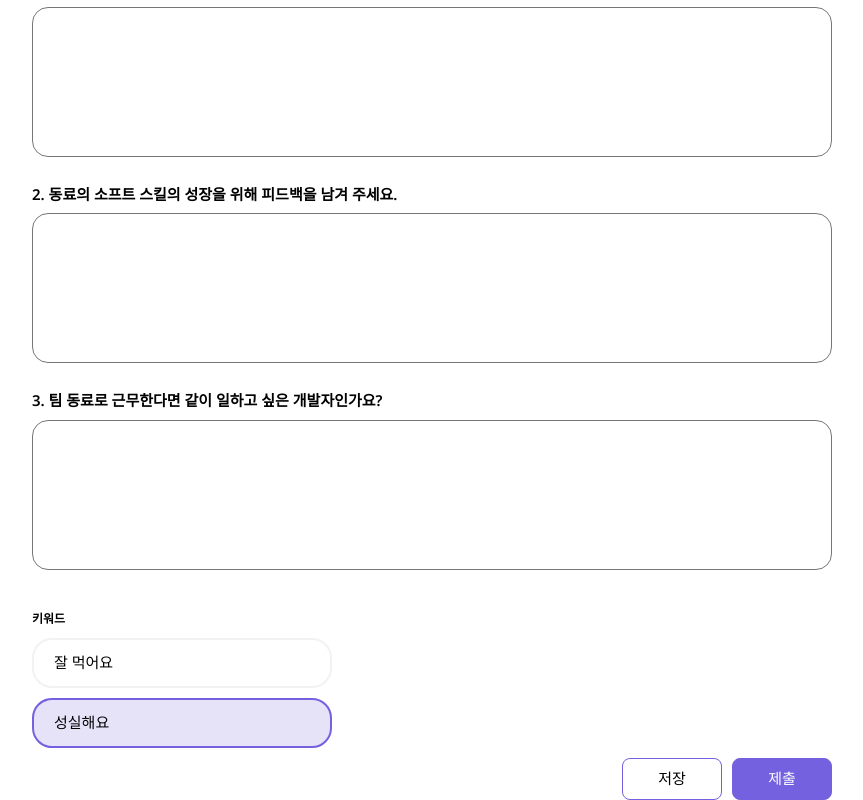
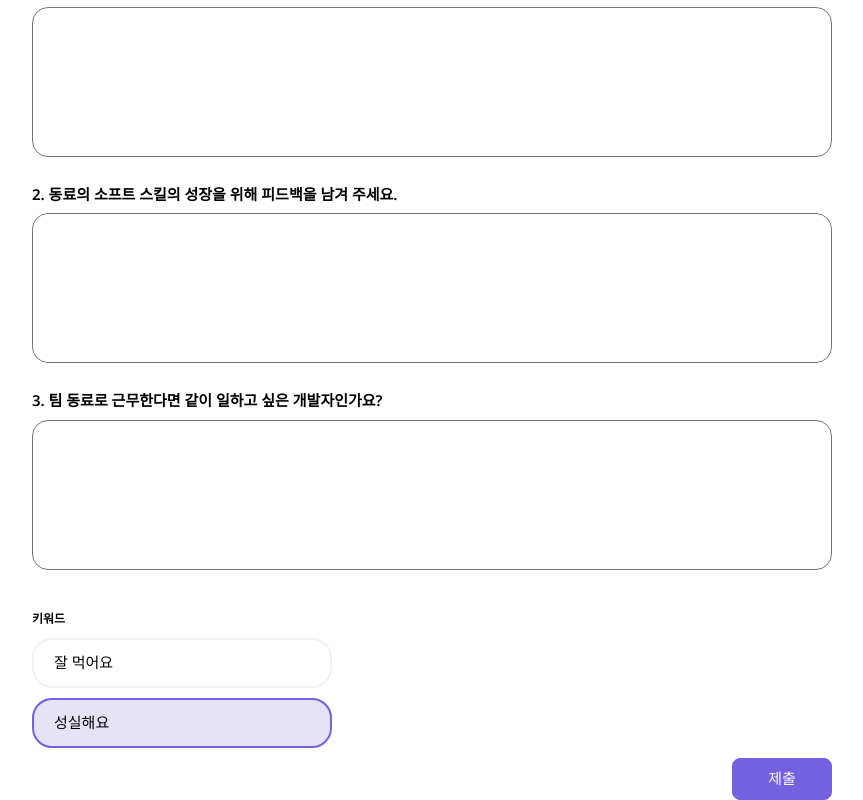
Before and after one commit to woowacourse-teams/2024-review-me, a React app in the folder frontend/: page /user/review-writing in a window 1280 px wide. Shown: the part 324-1124 px from the top of the page, without its empty margins (208-1071 px from the left). Built offline with nearby package versions, Linux system fonts and the light colour scheme; a web font is replaced by a local one.

Commit message:
chore: 현재 사용되지 않는 저장 버튼 숨김 처리

```diff
--- a/frontend/src/pages/ReviewWriting/index.tsx
+++ b/frontend/src/pages/ReviewWriting/index.tsx
@@ -81,7 +81,7 @@ const ReviewWritingPage = () => {
           </S.KeywordList>
         </S.KeywordContainer>
         <S.ButtonContainer>
-          <Button buttonType="secondary" text="저장" />
+          {/* <Button buttonType="secondary" text="저장" /> */}
           <Button buttonType="primary" text="제출" />
         </S.ButtonContainer>
       </S.ReviewFormMain>
```
